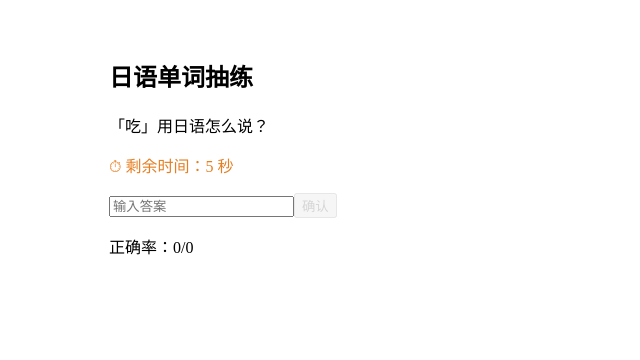
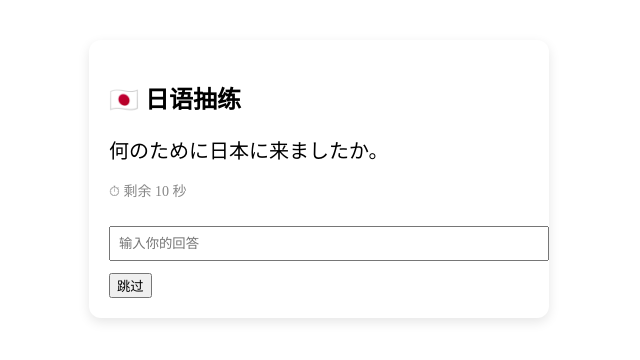
Before and after one commit to ricardowangyf/JPwordpractice, a Vue app: page / in a window 1280 px wide. Shown: the top 360 px of the page, without its empty margins (321-961 px from the left). Built offline with nearby package versions, Linux system fonts and the light colour scheme.

Commit message:
daily jp study log 2026-01-27

```diff
--- a/src/App.vue
+++ b/src/App.vue
@@ -1,15 +1,16 @@
 <template>
   <div id="app">
-    <TrainerProfile />
+    <JpTrainer />
   </div>
 </template>
 
 <script>
-import TrainerProfile from './components/TrainerProfile.vue'
+import JpTrainer from './components/JpTrainer.vue'
 
 export default {
+  name: 'App',
   components: {
-    TrainerProfile
+    JpTrainer
   }
 }
 </script>
--- /dev/null
+++ b/src/components/JpTrainer.vue
@@ -0,0 +1,145 @@
+<template>
+  <div class="card">
+    <h2>🇯🇵 日语抽练</h2>
+
+    <p class="question">{{ current.question }}</p>
+
+    <p class="timer">⏱ 剩余 {{ timeLeft }} 秒</p>
+
+    <!-- <input
+      v-model="input"
+      placeholder="输入你的回答"
+      @keyup.enter="next"
+    /> -->
+    <input v-model="input" placeholder="输入你的回答" @keyup.enter="check" />
+    <p v-if="result === 'correct'" class="ok">✔️ 正确</p>
+    <p v-if="result === 'wrong'" class="err">
+      ❌ 错误，正确答案：{{ current.answer }}
+    </p>
+
+    <button @click="next">跳过</button>
+  </div>
+</template>
+
+<script>
+import questions from '@/data/jpTrainer'
+
+
+export default {
+  name: 'TrainerProfile',
+  data() {
+    return {
+      result: null, // 'correct' | 'wrong'
+      list: questions,
+      index: 0,
+      input: '',
+      wrongList: [],
+      timeLeft: 10,
+      records: [],
+      timer: null
+    }
+  },
+  computed: {
+    current() {
+      return this.list[this.index]
+    }
+  },
+  mounted() {
+    this.startTimer()
+    const saved = localStorage.getItem('jp-daily-records')
+    if (saved) {
+      this.records = JSON.parse(saved)
+    }
+    this.startTimer()
+  },
+  beforeDestroy() {
+    clearInterval(this.timer)
+  },
+  methods: {
+    startTimer() {
+      this.timer = setInterval(() => {
+        this.timeLeft--
+        if (this.timeLeft === 0) {
+          this.next()
+        }
+      }, 1000)
+    },
+    next() {
+      clearInterval(this.timer)
+      this.input = ''
+      this.timeLeft = 10
+      this.result = null
+
+      if (this.wrongList.length && Math.random() < 0.5) {
+        this.index = this.list.indexOf(
+          this.wrongList.shift()
+        )
+      } else {
+        this.index = (this.index + 1) % this.list.length
+      }
+
+      this.startTimer()
+    },
+
+    check() {
+      clearInterval(this.timer)
+
+      const isCorrect =
+        this.input.trim() === this.current.answer.trim()
+
+      this.result = isCorrect ? 'correct' : 'wrong'
+
+      // ⭐ 记录学习数据
+      this.records.push({
+        question: this.current.question,
+        answer: this.current.answer,
+        input: this.input,
+        correct: isCorrect,
+        time: new Date().toLocaleTimeString()
+      })
+
+      // ⭐ 同步到 localStorage
+      localStorage.setItem(
+        'jp-daily-records',
+        JSON.stringify(this.records)
+      )
+
+      setTimeout(() => {
+        this.next()
+      }, 2000)
+    }
+
+
+  }
+}
+</script>
+
+<style scoped>
+.card {
+  max-width: 420px;
+  margin: 40px auto;
+  padding: 20px;
+  border-radius: 12px;
+  box-shadow: 0 4px 12px rgba(0, 0, 0, .1);
+}
+
+.question {
+  font-size: 20px;
+  margin: 16px 0;
+}
+
+.timer {
+  color: #888;
+  font-size: 14px;
+}
+
+input {
+  width: 100%;
+  padding: 8px;
+  margin-top: 12px;
+}
+
+button {
+  margin-top: 12px;
+}
+</style>
--- a/src/components/TrainerProfile.vue
+++ /dev/null
@@ -1,127 +0,0 @@
-<template>
-  <div class="card">
-    <h2>日语单词抽练</h2>
-
-    <p>{{ question }}</p>
-    <p class="timer">⏱ 剩余时间：{{ timeLeft }} 秒</p>
-
-    <input
-      v-model="input"
-      @keyup.enter="checkAnswer"
-      placeholder="输入答案"
-    />
-
-    <button @click="checkAnswer" :disabled="!input">
-      确认
-    </button>
-
-    <p>{{ result }}</p>
-    <p>正确率：{{ correct }}/{{ total }}</p>
-  </div>
-</template>
-
-<script>
-export default {
-  data() {
-    return {
-      words: [
-        { jp: 'たべる', cn: '吃' },
-        { jp: 'いく', cn: '去' },
-        { jp: 'みる', cn: '看' }
-      ],
-      current: null,
-      mode: 'jpToCn',
-      input: '',
-      result: '',
-      total: 0,
-      correct: 0,
-      timeLeft: 10,
-      timer: null,
-      paused: false
-    }
-  },
-
-  computed: {
-    question() {
-      if (!this.current) return ''
-      return this.mode === 'jpToCn'
-        ? `「${this.current.jp}」是什么意思？`
-        : `「${this.current.cn}」用日语怎么说？`
-    }
-  },
-
-  methods: {
-    next() {
-      // 只在用户答对后调用
-      clearInterval(this.timer)
-      this.timeLeft = 10
-      this.input = ''
-      this.result = ''
-      this.paused = false
-
-      this.current = this.words[
-        Math.floor(Math.random() * this.words.length)
-      ]
-      this.mode = Math.random() > 0.5 ? 'jpToCn' : 'cnToJp'
-
-      this.startTimer()
-    },
-
-    startTimer() {
-      if (this.timer) clearInterval(this.timer)
-      this.timer = setInterval(() => {
-        if (this.paused) return // 错误时暂停
-        if (this.timeLeft > 0) {
-          this.timeLeft--
-        }
-      }, 1000)
-    },
-
-    checkAnswer() {
-      if (!this.input) return
-
-      const right =
-        this.mode === 'jpToCn'
-          ? this.input === this.current.cn
-          : this.input === this.current.jp
-
-      if (!right) {
-        // 错误答案：暂停时间，提示错误，但不跳到下一题
-        this.paused = true
-        this.result = `❌ 错误，请重新输入`
-      } else {
-        // 正确答案：解锁时间并进入下一题
-        clearInterval(this.timer)
-        this.correct++
-        this.total++
-        this.result = '✅ 正确'
-        // 手动点击下一题或按回车触发
-        setTimeout(() => {
-          this.next()
-        }, 800)
-      }
-    }
-  },
-
-  mounted() {
-    this.next()
-  }
-}
-</script>
-
-<style scoped>
-.card {
-  max-width: 420px;
-  margin: auto;
-  padding: 30px;
-  background: white;
-  border-radius: 12px;
-}
-.timer {
-  color: #e67e22;
-}
-button:disabled {
-  opacity: 0.5;
-  cursor: not-allowed;
-}
-</style>
--- /dev/null
+++ b/src/data/jpTrainer.js
@@ -0,0 +1,14 @@
+export default [
+    {
+      id: 1,
+      type: 'word',
+      question: '勉強（べんきょう）',
+      answer: '学习'
+    },
+    {
+      id: 2,
+      type: 'sentence',
+      question: '何のために日本に来ましたか。',
+      answer: '日本で語学学校に通うためです。'
+    }
+  ]
```
Also changed, not shown: log/2026-01-27.md (added, +8 -0 lines), 1 other file (tests, documents, lock files or other folders).
